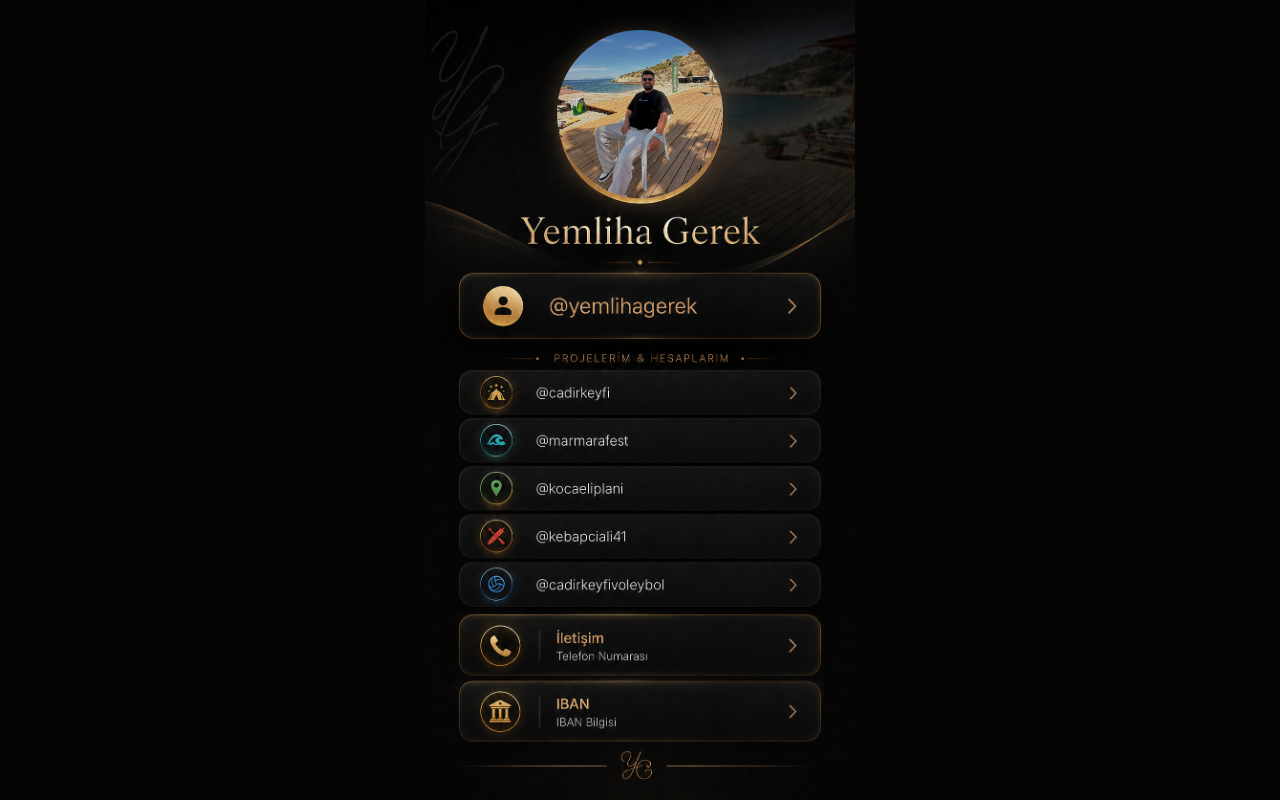
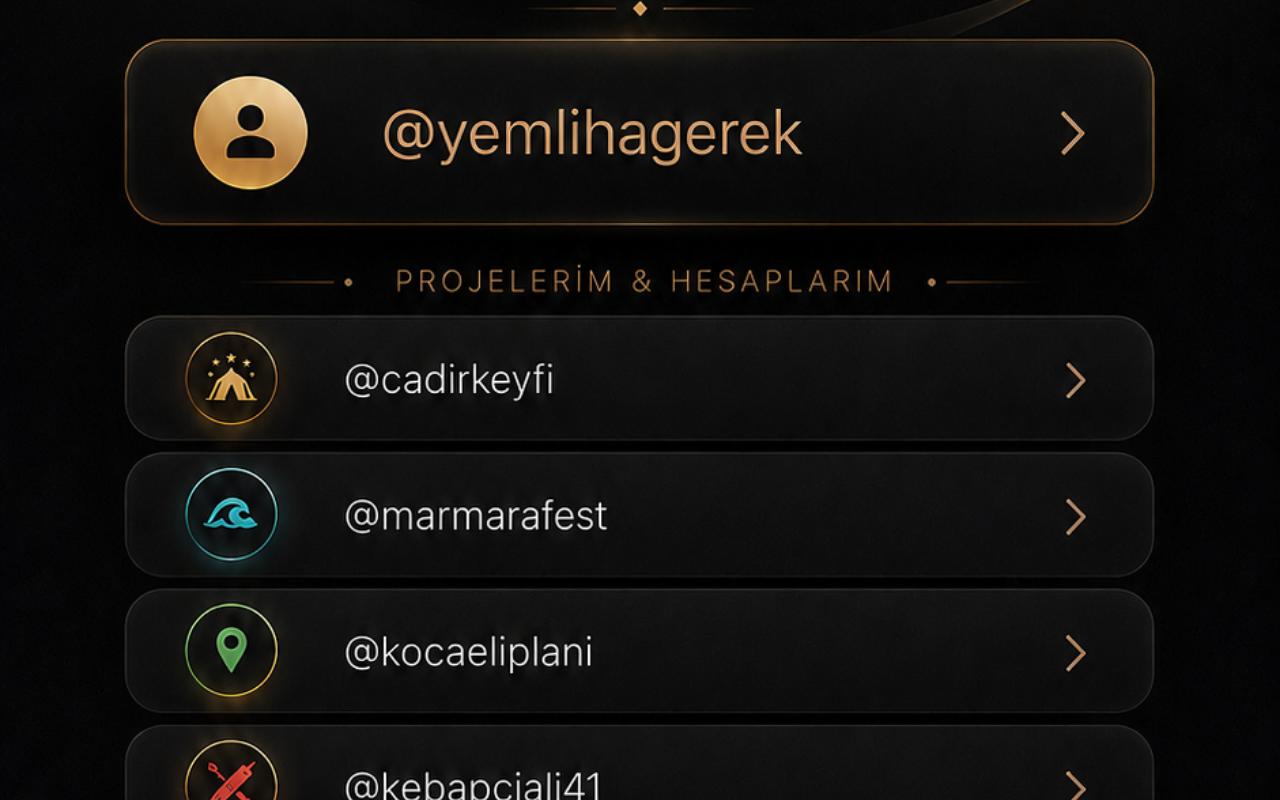
Before and after one commit to Canfc/nfc-dijital-kart, a Next.js app in the folder yemliha-gerek/: page / in a window 1280 px wide. Built offline with nearby package versions, Linux system fonts and the light colour scheme.

Commit message:
Yemliha profil katmani hizalandi

```diff
--- a/yemliha-gerek/app/page.tsx
+++ b/yemliha-gerek/app/page.tsx
@@ -10,13 +10,20 @@ export default function Home() {
         backgroundColor: "#050505",
       }}
     >
+      {/*
+        PANELİN ORİJİNAL ORANI: 941 x 1672
+        Tüm öğeler bu katmanla beraber ölçeklenir.
+      */}
       <div
         style={{
-          position: "relative",
-          width: "100%",
-          height: "100%",
-          maxWidth: "430px",
-          margin: "0 auto",
+          position: "absolute",
+          left: "50%",
+          top: "50%",
+
+          width: "max(100vw, calc(100dvh * 941 / 1672))",
+          height: "max(100dvh, calc(100vw * 1672 / 941))",
+
+          transform: "translate(-50%, -50%)",
           overflow: "hidden",
           backgroundColor: "#050505",
         }}
@@ -30,32 +37,45 @@ export default function Home() {
             inset: 0,
             width: "100%",
             height: "100%",
-            objectFit: "cover",
-            objectPosition: "center center",
           }}
         />
 
-        {/* ORİJİNAL PROFİL FOTOĞRAFI */}
-        <img
-          src="/yemliha-gerek-profile.jpg"
-          alt="Yemliha Gerek Profil"
+        {/*
+          GERÇEK PROFİL FOTOĞRAFI
+          Fotoğrafın kendisine hiçbir efekt uygulanmıyor.
+          Sadece mevcut dairenin içine kırpılıyor.
+        */}
+        <div
           style={{
             position: "absolute",
 
-            top: "3.8%",
-            left: "30.8%",
-            width: "38.4%",
+            // Paneldeki altın dairenin iç kısmı
+            left: "33%",
+            top: "5.55%",
+            width: "37%",
             aspectRatio: "1 / 1",
 
-            objectFit: "cover",
-            objectPosition: "center 46%",
-
             borderRadius: "50%",
-            border: "none",
+            overflow: "hidden",
 
             zIndex: 15,
           }}
-        />
+        >
+          <img
+            src="/yemliha-gerek-profile.jpg"
+            alt="Yemliha Gerek Profil"
+            style={{
+              display: "block",
+              width: "100%",
+              height: "100%",
+
+              objectFit: "cover",
+
+              // Sadece kadraj ayarıdır, fotoğrafı değiştirmez
+              objectPosition: "center 46%",
+            }}
+          />
+        </div>
 
         {/* YEMLİHA GEREK */}
         <a
@@ -127,10 +147,7 @@ export default function Home() {
           }}
         />
 
-        {/*
-          İLETİŞİM ve IBAN şimdilik pasif.
-          Bilgileri verdiğinde aktif edeceğiz.
-        */}
+        {/* İLETİŞİM ve IBAN şimdilik pasif */}
       </div>
     </main>
   );
```
